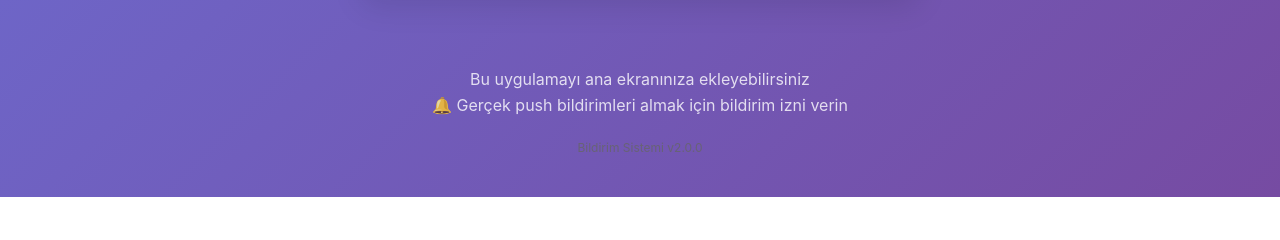
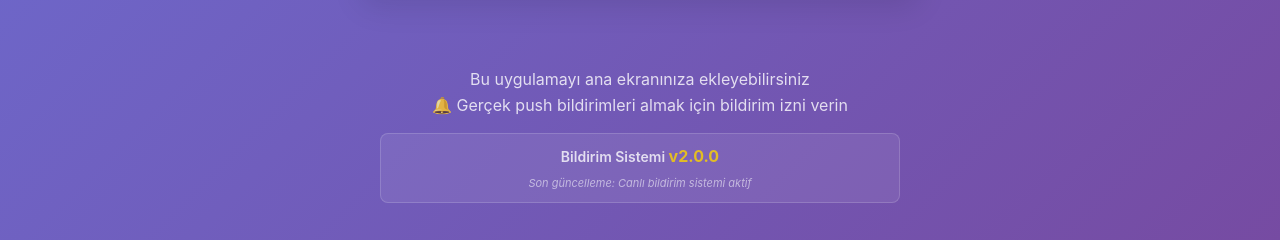
Before and after one commit to dgdfurkan/FurkAI_Project, a website: page index.html in a window 1280 px wide. Shown: the part 1410-1650 px from the top of the page. Before the commit the page ends 1607 px from the top, so only its background shows below. Drawn offline with Linux system fonts and the light colour scheme.

Commit message:
v2.0.1: Versiyon numarası footer'da görünür hale getirildi

```diff
--- a/index.html
+++ b/index.html
@@ -101,6 +101,10 @@
         <footer>
             <p>Bu uygulamayı ana ekranınıza ekleyebilirsiniz</p>
             <p>🔔 Gerçek push bildirimleri almak için bildirim izni verin</p>
+            <div class="version-info">
+                <p>Bildirim Sistemi <strong>v2.0.0</strong></p>
+                <small>Son güncelleme: Canlı bildirim sistemi aktif</small>
+            </div>
         </footer>
     </div>
 
--- a/script.js
+++ b/script.js
@@ -466,9 +466,4 @@ window.addEventListener('appinstalled', (evt) => {
 // Her 30 saniyede kontrol et
 setInterval(checkScheduledNotifications, 30000);
 
-// Versiyon numarasını göster
-document.addEventListener('DOMContentLoaded', () => {
-  const versionElement = document.createElement('div');
-  versionElement.innerHTML = '<p style="text-align: center; color: #666; font-size: 12px; margin-top: 20px;">Bildirim Sistemi v2.0.0</p>';
-  document.querySelector('footer').appendChild(versionElement);
-});
+// Versiyon numarası artık HTML'de sabit olarak gösteriliyor
--- a/style.css
+++ b/style.css
@@ -324,6 +324,33 @@ footer {
     opacity: 0.8;
 }
 
+.version-info {
+    margin-top: 15px;
+    padding: 10px;
+    background: rgba(255, 255, 255, 0.1);
+    border-radius: 8px;
+    border: 1px solid rgba(255, 255, 255, 0.2);
+}
+
+.version-info p {
+    margin: 0;
+    font-size: 14px;
+    font-weight: 600;
+}
+
+.version-info strong {
+    color: #ffd700;
+    font-size: 16px;
+}
+
+.version-info small {
+    display: block;
+    margin-top: 5px;
+    font-size: 11px;
+    opacity: 0.7;
+    font-style: italic;
+}
+
 /* Responsive tasarım */
 @media (max-width: 768px) {
     .container {
```
